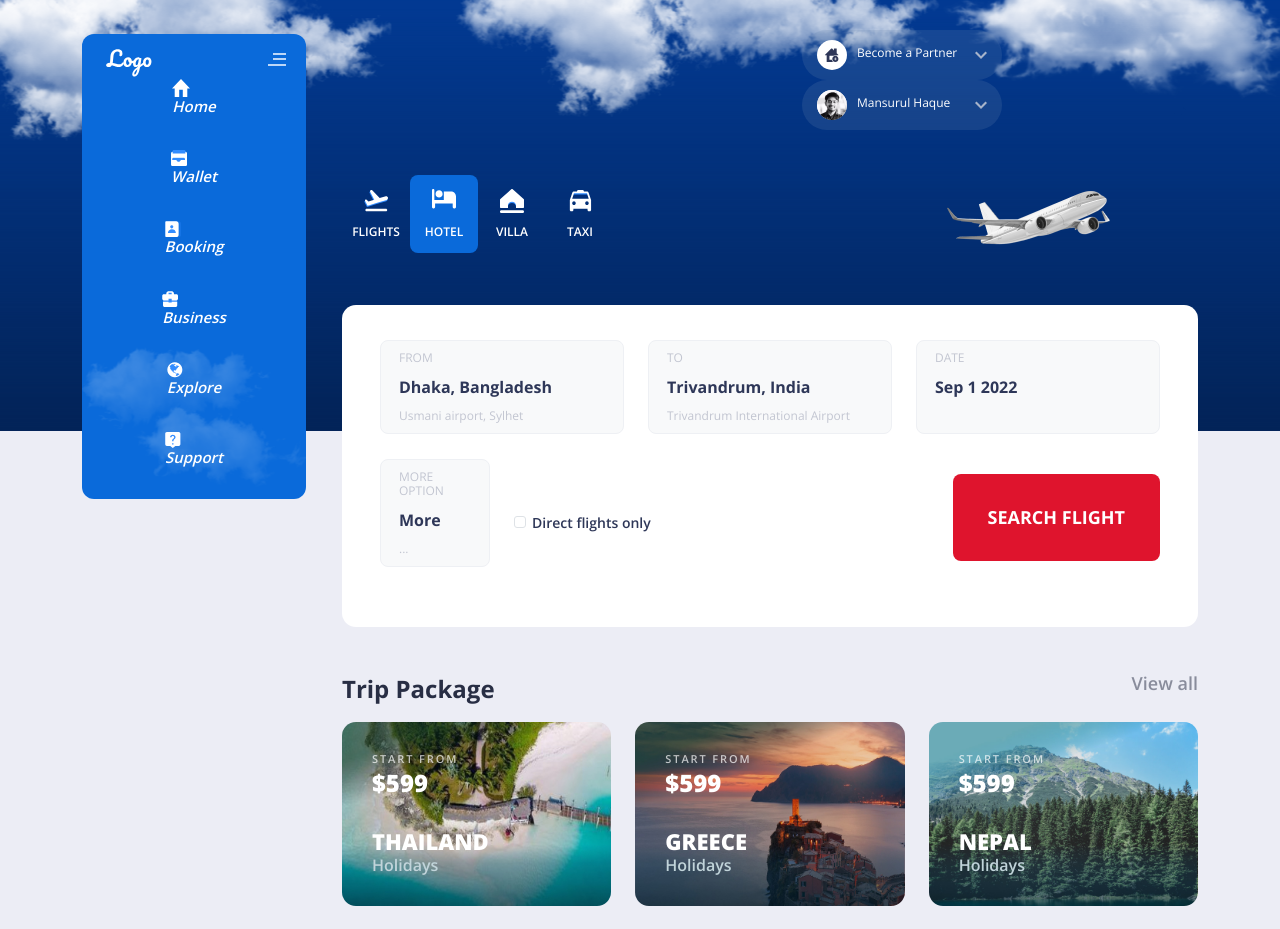
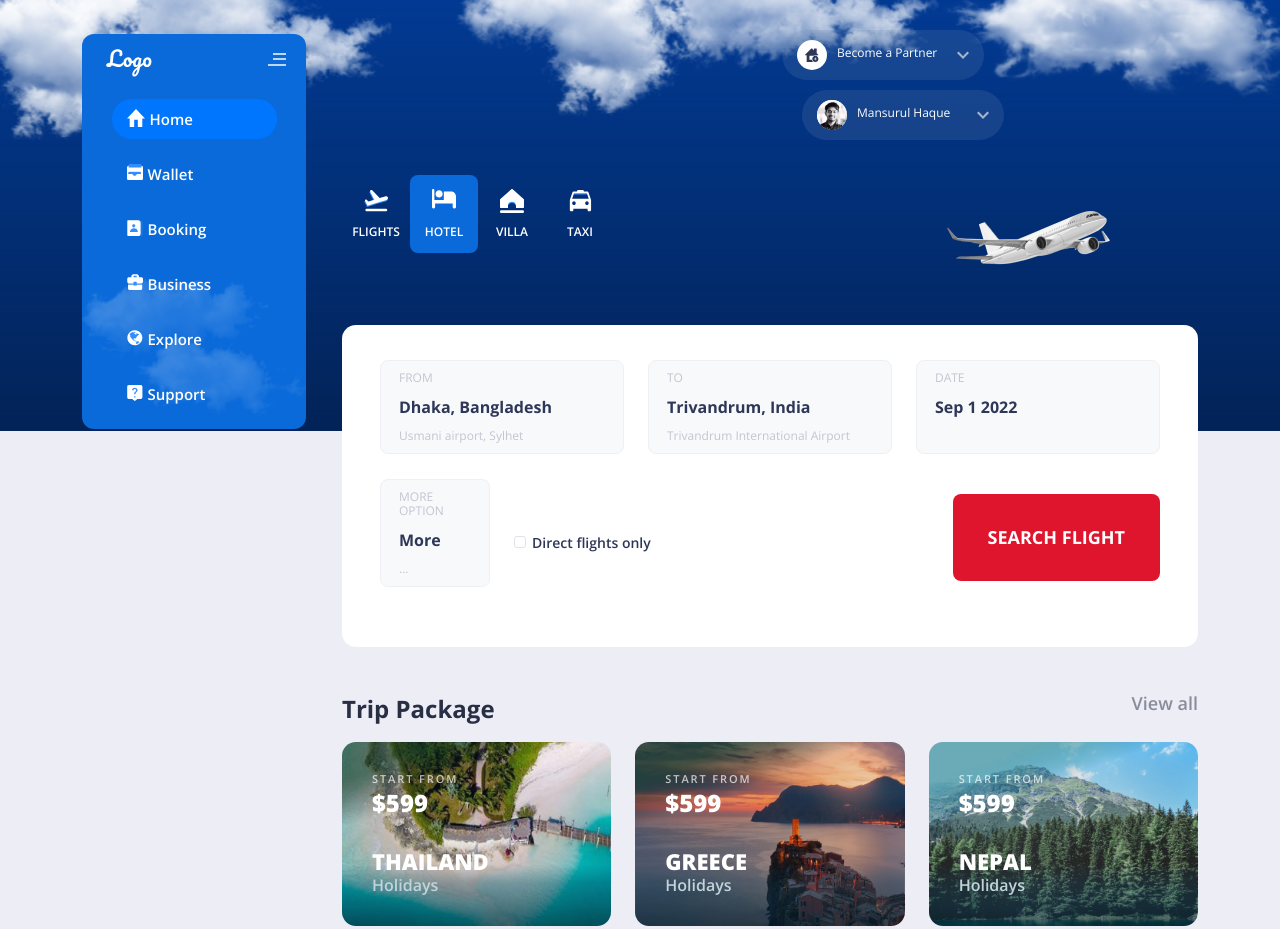
Before and after one commit to prasanth-369/Test-Work, a plain HTML site: page index.html in a window 1280 px wide. Shown: the top 929 px of the page. Drawn offline with nearby package versions, Linux system fonts and the light colour scheme; files that its build step writes are made by us from their sources.

Commit message:
Add files via upload

```diff
--- a/scss/style.scss
+++ b/scss/style.scss
@@ -57,6 +57,7 @@ p{margin: 0px; padding: 0px; line-height: 14px; font-weight: 600; font-size: 12p
 .c-mb-10{margin-bottom: 10px;}
 .c-mb-15{margin-bottom: 15px;}
 .c-mb-20{margin-bottom: 20px;}
+.c-mb-30{margin-bottom: 20px;}
 #big-bg-cloud{background-image: url("../images/assets/big-cloud.png"); background-repeat: no-repeat; background-position: center -150px; background-attachment: fixed;}
 #small-bg-cloud{background-image: url("../images/assets/big-cloud.png"); background-repeat: no-repeat; background-position: center -200px; background-attachment: fixed;}
 //profile
@@ -66,9 +67,11 @@ ul.profile-settings{
     float: right;
 
    li{
-    background: rgba(108, 134, 177, 0.2);  border-radius: 50px; padding: 10px 35px 10px 15px; float: left; margin-left: 20px; min-width: 200px;
-    background-image: url(../images/assets/s-icon-1.png); background-repeat: no-repeat; background-position: center  right 15px ;
+    background: rgba(108, 134, 177, 0.2);  border-radius: 50px; padding: 10px 35px 10px 15px; float: left; margin-left: 20px; min-width: 202px;
+    background-image: url(../images/assets/s-icon-1.png); background-repeat: no-repeat; background-position: center  right 15px ; margin-bottom: 10px;
     }
+    li.first{margin-left: 0px;}
+
    span {float: left; width: 30px; height: 30px ; background-color: #FFF; border-radius:50px; margin-right: 10px;}
    span.icon img{margin: 8px 0 0 8px;}
    a{color: #fff; display: block; width: auto; margin-top: 6px;}
@@ -83,12 +86,20 @@ ul.profile-settings{
         width: 224px; overflow: hidden; transition: .6s all; border-radius: 12px;
     }
     .sidebar-open{width: 80px;}
-    .sidebar ul li a{
+    .sidebar ul li:first-child {margin-top: 65px;}
+    .sidebar ul li a{ width: 200px;
         text-decoration: none; color: $white-color; width: 100%;
-        font-size: 15px; font-weight: 600; line-height: 18px;   display: block; text-align: left; display: flex;
-        justify-content: center;  align-items: center; margin-bottom: 33px;}
-    // .sidebar ul li a i {border-radius: 6px; padding: 8px; transition: .5s ease-in-out;}
-    // .sidebar ul li a i:hover {background: #fff; border: 1px solid #fff;}
+        font-size: 15px; font-weight: 600; align-items: center;  }
+        // .sidebar ul li a i {border-radius: 6px; padding: 8px; transition: .5s ease-in-out;}
+        // .sidebar ul li a i:hover {background: #fff; border: 1px solid #fff;}
+    span.link {float: right; padding-top: 3px; opacity: 1; transition: opacity .5s ease-in-out;}
+    i{float: left; font-style: normal;}
+    .sidebar ul li a img{margin-right: 5px;}
+    .pill{width: 165px; padding:10px 20px 30px 15px; margin: 0 auto; border-radius: 32px; transition: .6s all; margin-bottom: 15px; }
+    .pill.active, .pill:hover{background-color: #0076FF;}
+    .sidebar-open .pill{width:40px; padding-left: 10px;} //after menu collapse
+    .sidebar-open  span.link {opacity: 0;} //animate for text jumping
+    .sidebar span.link {opacity: 1;} //animate for text jumping
     .show{display: block !important; ;}
     .hide{display: none !important; }
     .logo{
@@ -364,6 +375,8 @@ section#book-now{
 
     .home-search-category{padding-top: 0px !important;}
     .home-profile-settings{padding-bottom: 0px !important; }
+
+    .sidebar-open .pill{width:200px !important} // mobile width increase
 }
 // range slider hack
 .irs--round .irs-bar {background-color: $price-range !important;}
```
